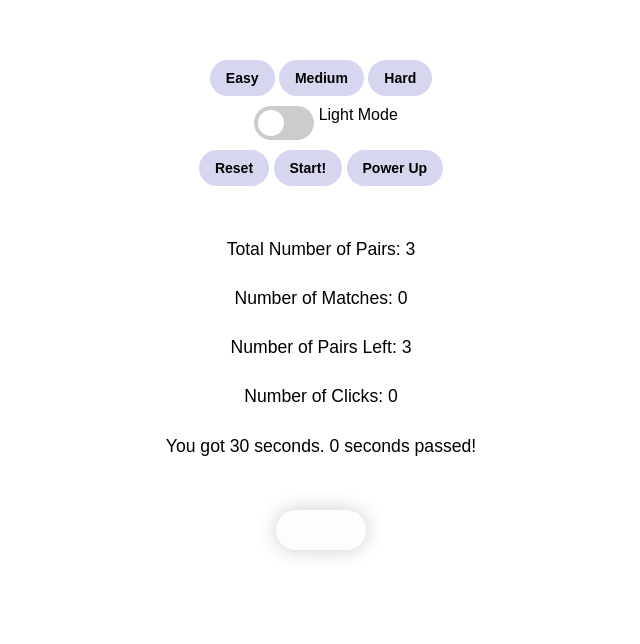
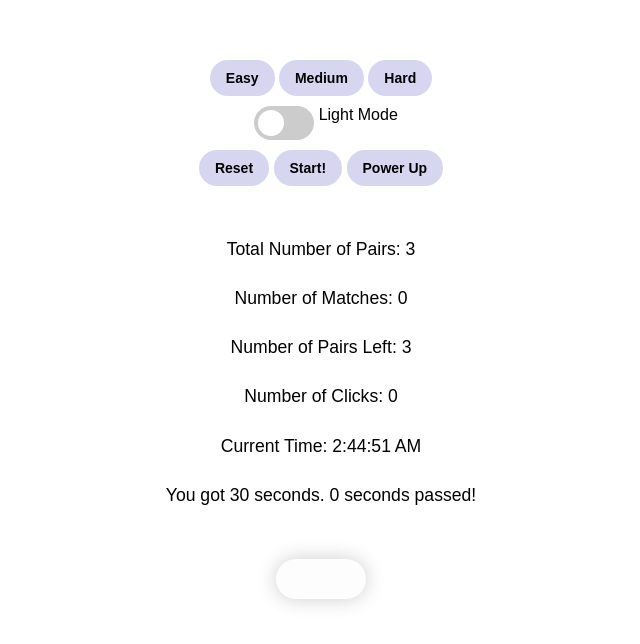
Before and after one commit to Verokeli/COMP_2537_Assignment3, a plain HTML site: page index.html in a window 1280 px wide. Both pictures are taken after a click on the button "Reset". Shown: the whole page, without its empty margins (319-959 px from the left). Drawn offline with nearby package versions, Linux system fonts and the light colour scheme; no server answers.

Commit message:
Added current time

```diff
--- a/index.html
+++ b/index.html
@@ -39,6 +39,7 @@
     <p id="matches-text"></p>
     <p id="pairs-left-text"></p>
     <p id="clicks-text"></p>
+    <p id="current-time-text">Current Time: --:--:--</p>
     <p id="timer-text"></p>
   </div>
 
--- a/index.js
+++ b/index.js
@@ -10,11 +10,8 @@ $(document).ready(() => {
     $("#theme-label").text(isDark ? "Dark Mode" : "Light Mode");
   });
 
-
   $("#start").on("click", startGame);
-
   $("#reset").on("click", startGame);
-
   $("#powerup").on("click", () => {
     swal("Power-Up Activated!", "All cards flipped!", "info");
     $(".card").addClass("flip");
@@ -28,7 +25,6 @@ $(document).ready(() => {
     $("[data-level]").removeClass("selected");
     $(this).addClass("selected");
   });
-
 });
 
 function setup() {
@@ -83,7 +79,6 @@ function changeStatus() {
   $("#clicks-text").text(`Number of Clicks: ${clickCount}`);
   $("#timer-text").text(`You got ${initialTime} seconds. ${initialTime - timeLeft} seconds passed!`);
 }
-
 
 async function fetchPokemonImages(count) {
   const response = await fetch('https://pokeapi.co/api/v2/pokemon?limit=1025');
@@ -143,6 +138,11 @@ function setupTimer() {
   $("#timer").text(timeLeft);
   timerInterval = setInterval(() => {
     timeLeft--;
+
+    const now = new Date();
+    const formatted = now.toLocaleTimeString();
+    $("#current-time-text").text(`Current Time: ${formatted}`);
+
     $("#timer").text(timeLeft);
     if (timeLeft <= 0) {
       clearInterval(timerInterval);
```
